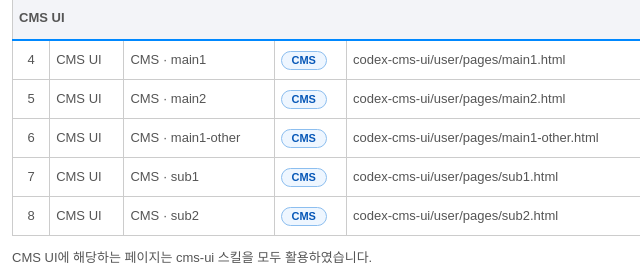
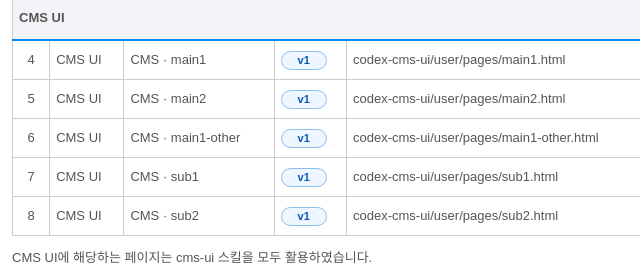
Before and after one commit to minjiknow/codex-ui, a plain HTML site: page filelist.html in a window 1280 px wide. Shown: the part 303-579 px from the top of the page, 0-640 px from the left. Drawn offline with Linux system fonts and the light colour scheme; a web font is replaced by a local one.

Commit message:
Update CMS file list badges to v1

```diff
--- a/filelist.html
+++ b/filelist.html
@@ -74,7 +74,7 @@
 					<td>4</td>
 					<td>CMS UI</td>
 					<td>CMS · main1</td>
-					<td><span class="version-badge">CMS</span></td>
+					<td><span class="version-badge">v1</span></td>
 					<td>codex-cms-ui/user/pages/main1.html</td>
 					<td><time datetime="2026-11-17">2026.11.17</time></td>
 					<td>cms-test 메인시안 1 참고 페이지 </td>
@@ -85,7 +85,7 @@
 					<td>5</td>
 					<td>CMS UI</td>
 					<td>CMS · main2</td>
-					<td><span class="version-badge">CMS</span></td>
+					<td><span class="version-badge">v1</span></td>
 					<td>codex-cms-ui/user/pages/main2.html</td>
 					<td><time datetime="2026-11-17">2026.11.16</time></td>
 					<td>cms-test 메인시안 2 참고 페이지</td>
@@ -96,7 +96,7 @@
 					<td>6</td>
 					<td>CMS UI</td>
 					<td>CMS · main1-other</td>
-					<td><span class="version-badge">CMS</span></td>
+					<td><span class="version-badge">v1</span></td>
 					<td>codex-cms-ui/user/pages/main1-other.html</td>
 					<td><time datetime="2026-11-16">2026.11.16</time></td>
 					<td>cms-test 메인페이지 요소 조합한 페이지</td>
@@ -107,7 +107,7 @@
 					<td>7</td>
 					<td>CMS UI</td>
 					<td>CMS · sub1</td>
-					<td><span class="version-badge">CMS</span></td>
+					<td><span class="version-badge">v1</span></td>
 					<td>codex-cms-ui/user/pages/sub1.html</td>
 					<td><time datetime="2026-11-17">2026.11.17</time></td>
 					<td>cms-test 서브시안 1 참고 페이지</td>
@@ -118,7 +118,7 @@
 					<td>8</td>
 					<td>CMS UI</td>
 					<td>CMS · sub2</td>
-					<td><span class="version-badge">CMS</span></td>
+					<td><span class="version-badge">v1</span></td>
 					<td>codex-cms-ui/user/pages/sub2.html</td>
 					<td><time datetime="2026-11-17">2026.11.17</time></td>
 					<td>cms-test 서브시안 2 참고 페이지</td>
```
